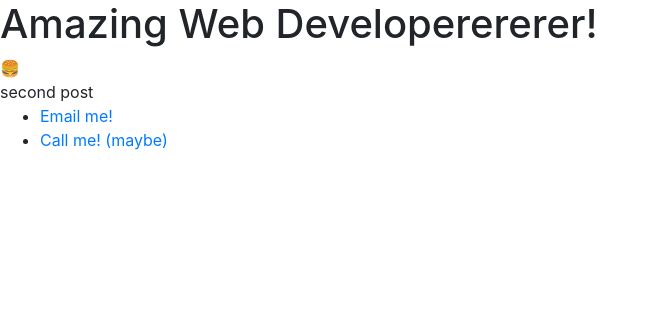
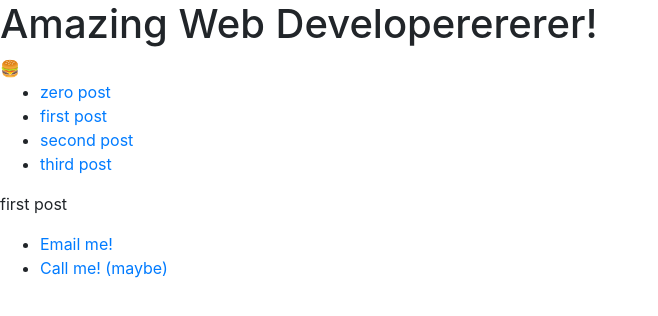
Before and after one commit to radishmouse/portfolio-ish-react-site, a React (Create React App) app: page /blog/1 in a window 1280 px wide. Shown: the top 316 px of the page, without its empty margins (0-658 px from the left). Built offline with nearby package versions, Linux system fonts and the light colour scheme.

Commit message:
adds useRouteMatch

```diff
--- a/src/Blog.js
+++ b/src/Blog.js
@@ -1,18 +1,33 @@
 import React from 'react';
-import { useParams } from 'react-router-dom';
+import {
+    Link,
+    useParams,
+    useRouteMatch
+} from 'react-router-dom';
 const blogPosts = [
+    'zero post',
     'first post',
     'second post',
     'third post'
 ];
 
 function Blog() {
-
     const params = useParams();
     console.log(params.blogId);
+    const match = useRouteMatch();
+    console.table(match);
 
     return (
-    <div>{blogPosts[params.blogId]}</div>
+        <div>
+            <ul>
+                {blogPosts.map((b, i) => (
+                    <li><Link to={i}>{b}</Link></li>
+                ))}
+            </ul>
+            <p>
+                {blogPosts[params.blogId]}
+            </p>
+        </div>
     );
 }
 
```
Also changed, not shown: src/App.js (line endings or trailing spaces).
